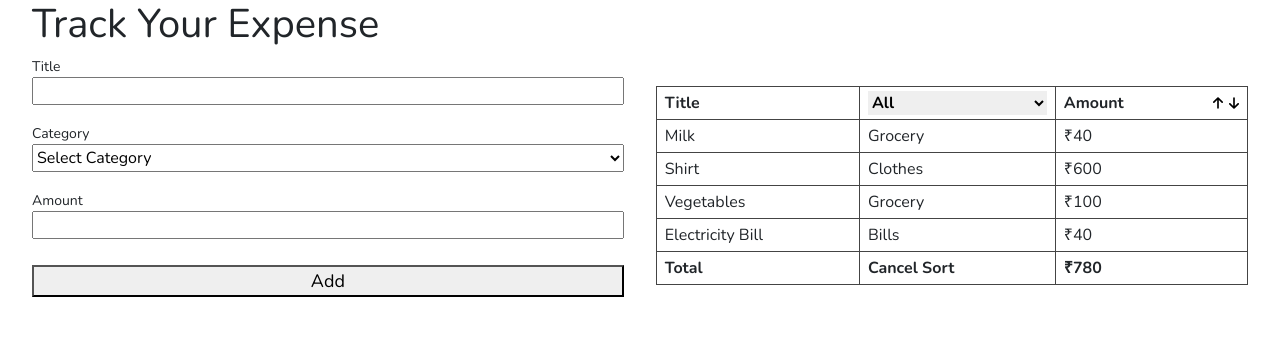
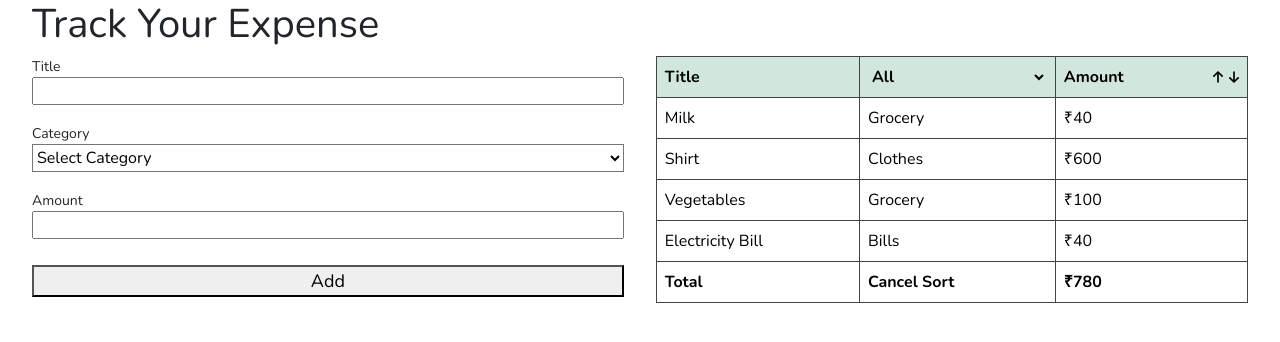
Before and after one commit to rahul955875/Track-Your-Expenses-, a React (Vite) app: page / in a window 1280 px wide. Shown: the top 342 px of the page. Built offline with nearby package versions, Linux system fonts and the light colour scheme.

Commit message:
apply styling to table

```diff
--- a/src/App.css
+++ b/src/App.css
@@ -8,6 +8,9 @@ body {
 main {
     max-width: 900px;
     margin-inline: auto;
+}
+select{
+    background-color: transparent;
 }
 
 * {
@@ -24,11 +27,11 @@ main {
     width: 100%;
 }
 
-.expense-table {
+/* .expense-table {
     margin-top: 30px;
     width: 100%;
     border-collapse: collapse;
-}
+} */
 
 .expense-table select {
     font: inherit;
@@ -69,8 +72,8 @@ main {
 .expense-table th,
 .expense-table td {
     border: 1px solid #444;
-    text-align: left;
-    padding: 4px 8px;
+    /* text-align: left; */
+    /* padding: 4px 8px; */
 }
 
 .input-container {
--- a/src/components/ExpenseTable.jsx
+++ b/src/components/ExpenseTable.jsx
@@ -1,12 +1,12 @@
 import React, { useState } from "react";
 import ContextMenu from "./ContextMenu";
 
-const ExpenseTable = ({ expenses, setExpenses,formState,rows }) => {
-console.log(expenses)
+const ExpenseTable = ({ expenses, setExpenses, formState, rows }) => {
+  console.log(expenses);
   const [query, setQuery] = useState("");
-  const [rowId, setRowId] = rows
+  const [rowId, setRowId] = rows;
   const [elementStyle, setElementStyle] = useState({});
-  const [sortCallback , setSortCallback]= useState(()=>()=>{})
+  const [sortCallback, setSortCallback] = useState(() => () => {});
   console.log("rendering");
   const totalAmount = expenses
     .filter((item) => item.category.toLowerCase().includes(query))
@@ -15,13 +15,26 @@ console.log(expenses)
 
   return (
     <>
-      <ContextMenu elementStyle={elementStyle} setExpenses={setExpenses} expenses={expenses} rowId={rowId} formState = {formState}  />
-      <table className="expense-table " onClick={()=>setElementStyle({})}>
+      <ContextMenu
+        elementStyle={elementStyle}
+        setExpenses={setExpenses}
+        expenses={expenses}
+        rowId={rowId}
+        formState={formState}
+      />
+      <table
+        className="expense-table table-hover table "
+        onClick={() => {
+          if (rowId) {
+            setElementStyle({});
+          }
+        }}
+      >
         <thead>
-          <tr>
-            <th>Title</th>
+          <tr className="table-success">
+            <th className="">Title</th>
             <th>
-              <select onChange={(e) => setQuery(e.target.value)}>
+              <select onChange={(e) => setQuery(e.target.value)} className="">
                 <option value="">All</option>
                 <option value="grocery">Grocery</option>
                 <option value="clothes">Clothes</option>
@@ -34,18 +47,21 @@ console.log(expenses)
               <div>
                 <span>Amount</span>
                 <svg
-
                   xmlns="http://www.w3.org/2000/svg"
                   width="10"
                   viewBox="0 0 384 512"
                   className="arrow up-arrow"
-                  onClick={()=>setSortCallback(()=>(a,b)=> a.amount-b.amount)}
+                  onClick={() =>
+                    setSortCallback(() => (a, b) => a.amount - b.amount)
+                  }
                 >
                   <title>Ascending</title>
                   <path d="M214.6 41.4c-12.5-12.5-32.8-12.5-45.3 0l-160 160c-12.5 12.5-12.5 32.8 0 45.3s32.8 12.5 45.3 0L160 141.2V448c0 17.7 14.3 32 32 32s32-14.3 32-32V141.2L329.4 246.6c12.5 12.5 32.8 12.5 45.3 0s12.5-32.8 0-45.3l-160-160z" />
                 </svg>
                 <svg
-                  onClick={()=>setSortCallback(()=>(a,b)=> b.amount-a.amount)}
+                  onClick={() =>
+                    setSortCallback(() => (a, b) => b.amount - a.amount)
+                  }
                   xmlns="http://www.w3.org/2000/svg"
                   width="10"
                   viewBox="0 0 384 512"
@@ -60,14 +76,16 @@ console.log(expenses)
         </thead>
         <tbody>
           {expenses
-            .filter((item) => item.category.toLowerCase().includes(query)).sort(sortCallback)
+            .filter((item) => item.category.toLowerCase().includes(query))
+            .sort(sortCallback)
             .map(({ id, title, category, amount }) => (
               <tr
+              className="danger"
                 key={id}
                 onContextMenu={(e) => {
                   e.preventDefault();
                   setElementStyle({ left: e.clientX + 5, top: e.clientY + 5 });
-                  setRowId(id)
+                  setRowId(id);
                 }}
               >
                 <td>{title}</td>
@@ -77,7 +95,7 @@ console.log(expenses)
             ))}
           <tr>
             <th>Total</th>
-            <th onClick={()=>setSortCallback(()=>()=>{})}>Cancel Sort</th>
+            <th onClick={() => setSortCallback(() => () => {})}>Cancel Sort</th>
             <th>₹{totalAmount}</th>
           </tr>
         </tbody>
```
